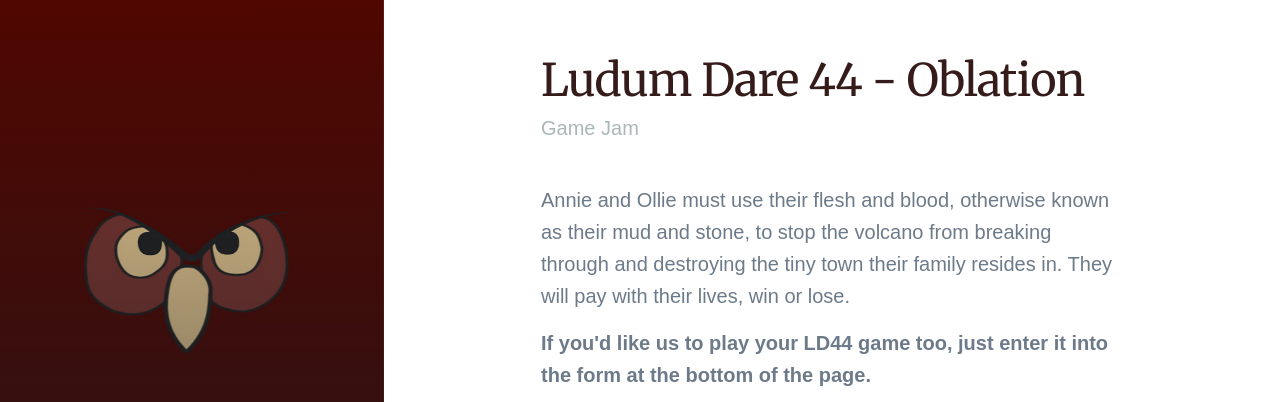
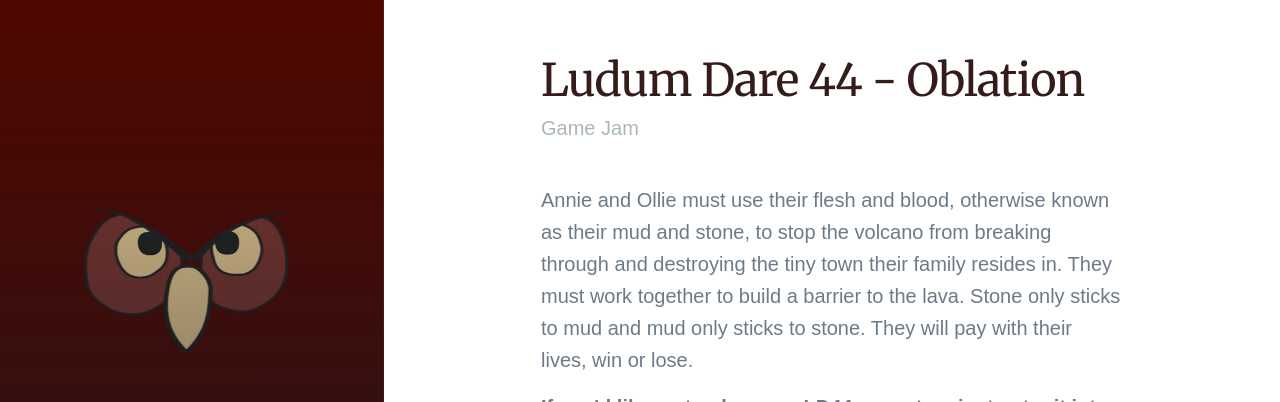
Before and after one commit to red-owl-games/red-owl-games.github.io, a Jekyll site: the page built from _projects/2019-04-26-ld44.md, in a window 1280 px wide and 900 px high, cut to the strip 0-402 px from the top of the window. Built offline with Jekyll 4.4.1, drawn with Linux system fonts in a browser that asks for light colours; nearby versions of some CDN libraries; some web fonts are replaced; comment, search, counter and statistics services are not loaded; some of the changed text lies outside the part shown.

Commit message:
Added goal and more game descriptions

```diff
--- a/_projects/2019-04-26-ld44.md
+++ b/_projects/2019-04-26-ld44.md
@@ -5,7 +5,7 @@
 featured_image: '/images/projects/ld44/splash.png'
 published: true
 ---
-<p>Annie and Ollie must use their flesh and blood, otherwise known as their mud and stone, to stop the volcano from breaking through and destroying the tiny town their family resides in.  They will pay with their lives, win or lose.</p>
+<p>Annie and Ollie must use their flesh and blood, otherwise known as their mud and stone, to stop the volcano from breaking through and destroying the tiny town their family resides in.  They must work together to build a barrier to the lava. Stone only sticks to mud and mud only sticks to stone.   They will pay with their lives, win or lose.</p>
 
 <p><b>If you'd like us to play your LD44 game too, just enter it into the  form at the bottom of the page.</b></p>
 
@@ -18,6 +18,7 @@
 |Aim|AD|Arrow Keys|
 |Shoot|W|Up Arrow|
 
+Goal of the game is to score 100 before the lava rises to your tiles. We didn’t have time to balance the game so it is pretty easy to “win” right now. The secondary goal is to score as high as possible before the lava ends the game.
 
 We enjoyed our first jam together.  Hope you enjoy the game!
 
```
